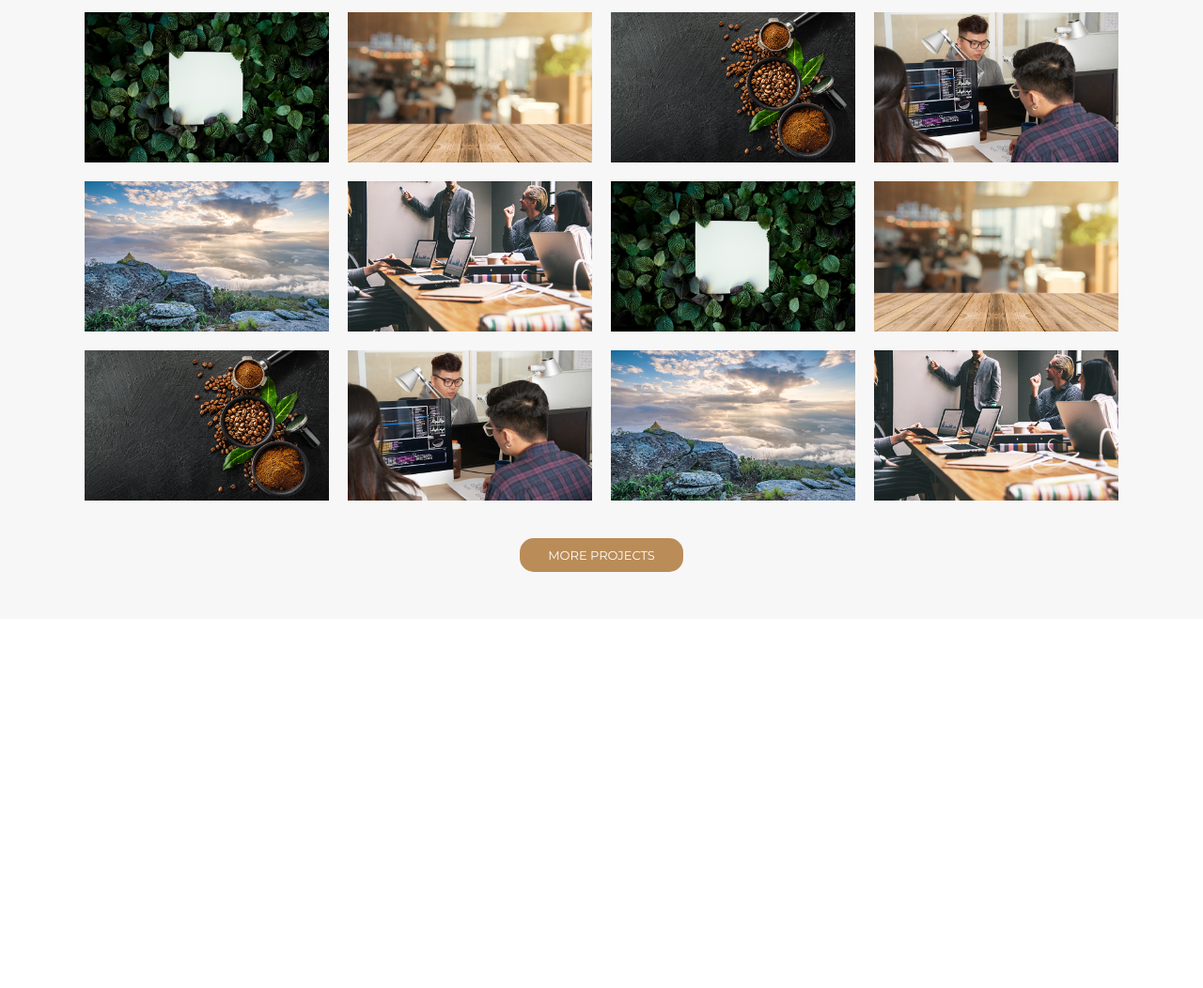
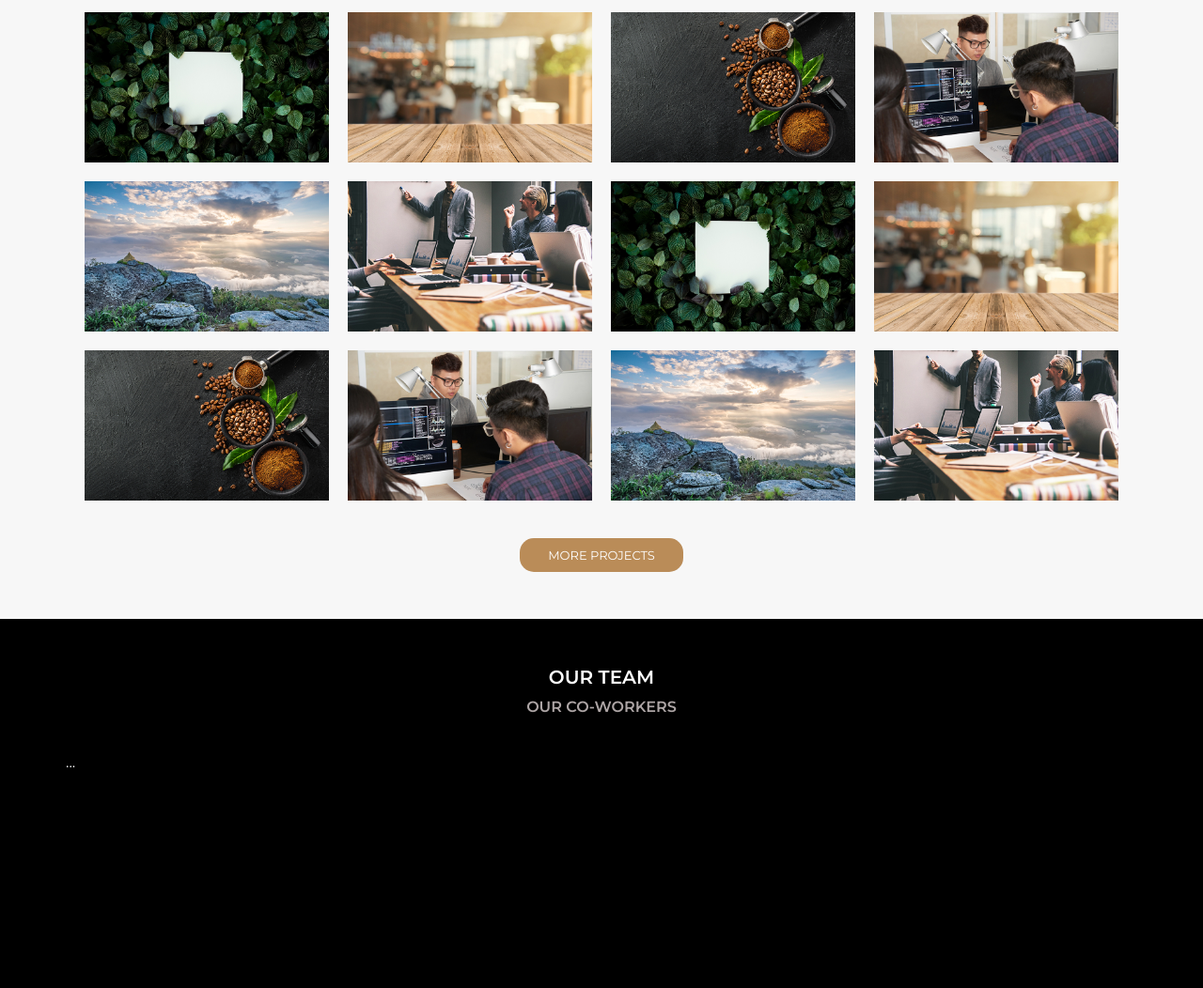
Before and after one commit to PedroJiraya/awaxproject, a plain HTML site: page index.html in a window 1280 px wide. Shown: the part 1891-2943 px from the top of the page at 94% size. Before the commit the page ends 2550 px from the top, so only its background shows below. Drawn offline with Linux system fonts and the light colour scheme.

Commit message:
enviado dados a main

```diff
--- a/index.html
+++ b/index.html
@@ -257,6 +257,19 @@
                 </div>
             </div>
         </section>
+        <section class="default dark">
+            <div class="section-title">
+                Our Team
+            </div>
+            <div class="section-desc">
+                Our co-Workers
+            </div>
+            <div class="section-body">
+                <div class="secion-team">
+                    ...
+                </div>
+            </div>
+        </section>
     </main>
     <footer>
     </footer>
```
